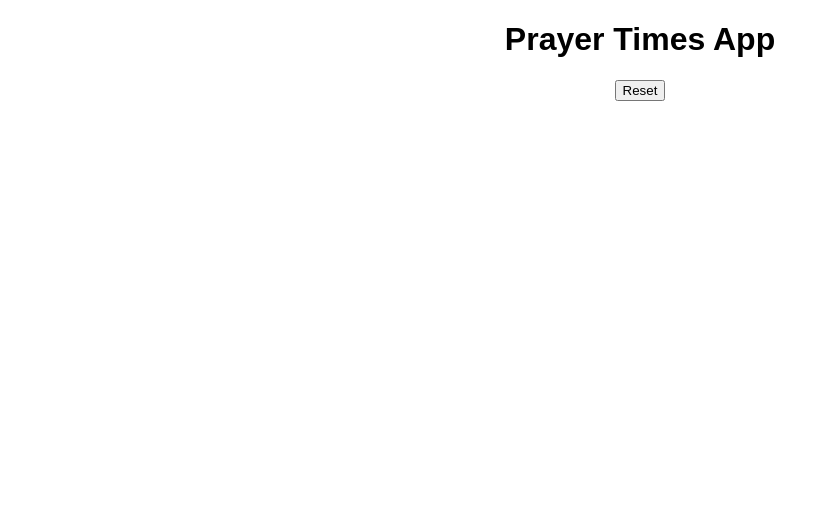
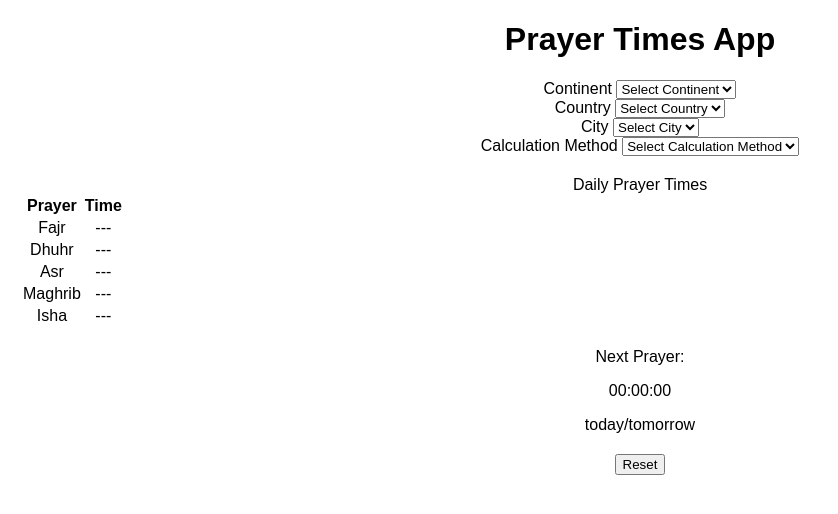
Before and after one commit to XSaadiX/Prayer-Times-assignment, a plain HTML site: page index.html in a window 1280 px wide. Shown: the whole page, without its empty margins (0-838 px from the left). Drawn offline with Linux system fonts and the light colour scheme.

Commit message:
Basic structure of the prayer times App

```diff
--- a/index.html
+++ b/index.html
@@ -11,14 +11,75 @@
 
     <!-- TODO: Add continent, country, city, and calculation method dropdowns -->
     <div id="selectors">
-    <!-- Example: <select id="continentSelect"></select> -->
+      <div class="selector-group">
+        <label for="continentSelect">Continent</label>
+        <select id="continentSelect">
+          <option value="" disabled selected>Select Continent</option>
+        </select>
+      </div>
+      <div class="selector-group">
+        <label for="countrySelect">Country</label>
+        <select id="countrySelect">
+          <option value="" disabled selected>Select Country</option>
+        </select>
+      </div>
+      <div class="selector-group">
+        <label for="citySelect">City</label>
+        <select id="citySelect">
+          <option value="" disabled selected>Select City</option>
+        </select>
+      </div>
+      <div class="selector-group">
+        <label for="methodSelect">Calculation Method</label>
+        <select id="methodSelect">
+          <option value="" disabled selected>Select Calculation Method</option>
+        </select>
+      </div>
     </div>
 
     <!-- TODO: Add table for the 5 prayer times (Fajr, Dhuhr, Asr, Maghrib, Isha) -->
-  <div id="prayerTableContainer"></div>
+    <div id="prayerTableContainer">
+      <caption>
+        Daily Prayer Times
+      </caption>
+      <table id="prayerTable">
+        <thead>
+          <tr>
+            <th>Prayer</th>
+            <th>Time</th>
+          </tr>
+        </thead>
+        <tbody>
+          <tr>
+            <td>Fajr</td>
+            <td id="fajrTime">---</td>
+          </tr>
+          <tr>
+            <td>Dhuhr</td>
+            <td id="dhuhrTime">---</td>
+          </tr>
+          <tr>
+            <td>Asr</td>
+            <td id="asrTime">---</td>
+          </tr>
+          <tr>
+            <td>Maghrib</td>
+            <td id="maghribTime">---</td>
+          </tr>
+          <tr>
+            <td>Isha</td>
+            <td id="ishaTime">---</td>
+          </tr>
+        </tbody>
+      </table>
+    </div>
 
     <!-- TODO: Add next prayer banner with countdown timer -->
-  <div id="nextPrayerBanner"></div>
+    <div id="nextPrayerBanner">
+      <p id="nextPrayerName">Next Prayer:</p>
+      <p id="countdown">00:00:00</p>
+      <p id="nextPrayerTime">today/tomorrow</p>
+    </div>
 
     <!-- TODO: Add reset button to clear everything -->
     <button id="resetBtn">Reset</button>
```
Lines whose indentation alone changed are shown as unchanged.
